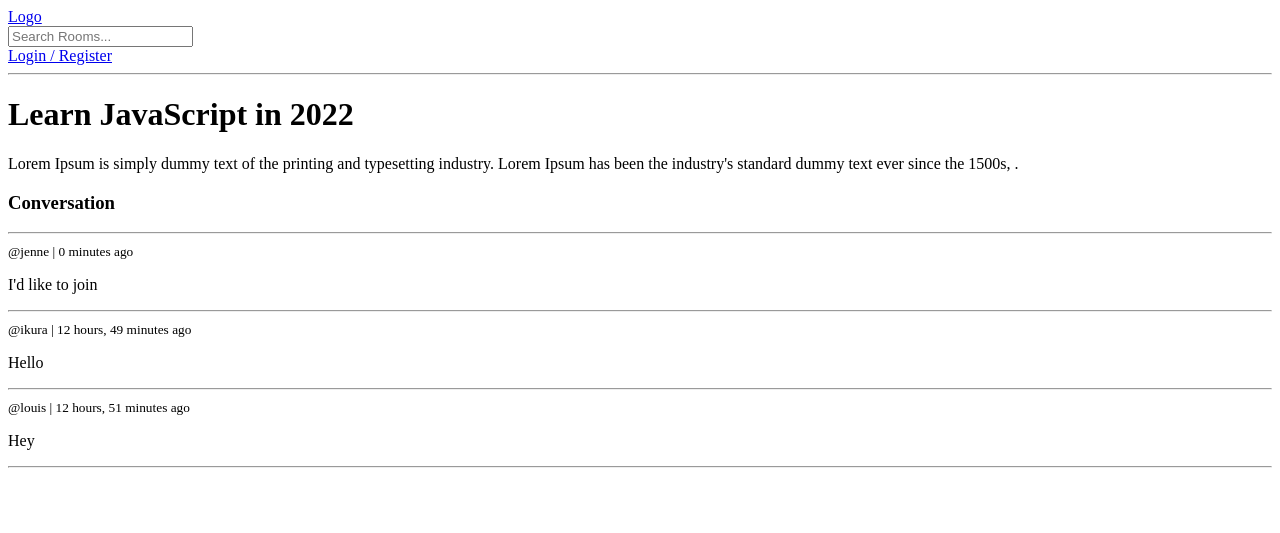
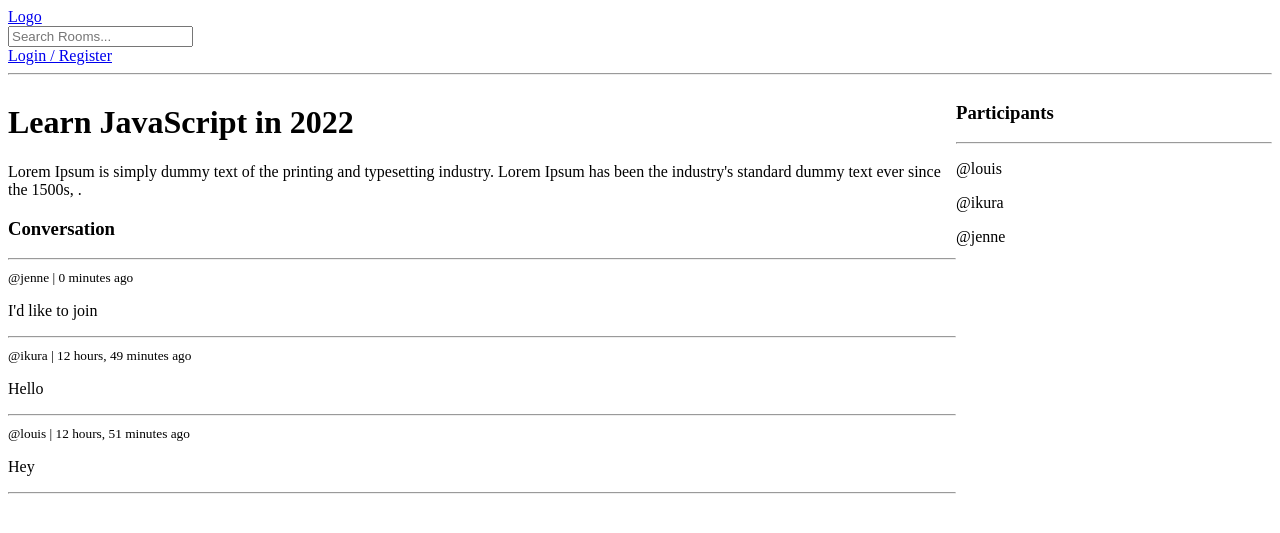
Before and after one commit to louiskwt/studybuddy, a Django app: page /room_page/1/ in a window 1280 px wide. Shown: the top 533 px of the page. Run offline with Django 3.2, Linux system fonts and the light colour scheme; data comes from the database, SQL or seed files in the repository; both versions use the stored data as it was after the commit.

Commit message:
add participants to model and display participants in room

```diff
--- a/base/models.py
+++ b/base/models.py
@@ -16,7 +16,7 @@ class Room(models.Model):
     topic = models.ForeignKey(Topic, on_delete=models.SET_NULL, null=True)
     name = models.CharField(max_length=200)
     description = models.TextField(null=True, blank=True)
-    # participants =
+    participants = models.ManyToManyField(User, related_name='participants', blank=True)
     updated = models.DateTimeField(auto_now=True)
     created = models.DateTimeField(auto_now_add=True)
 
--- a/base/templates/base/room.html
+++ b/base/templates/base/room.html
@@ -1,7 +1,15 @@
 {% extends 'main.html' %}
 
 {% block body %}
+<style>
+    .room-container {
+        display: grid;
+        grid-template-columns: 3fr 1fr;
+    }
 
+</style>
+<div class="room-container">
+    <div>
         <h1>{{ room.name }}</h1>
 
         <p>{{room.description}}</p>
@@ -26,5 +34,17 @@
             </form>
         </div>
         {% endif %}
+    </div>
+    <div>
+        <h3>Participants</h3>
+        <hr>
+        {% for user in participants %}
+            <div>
+                <p>@{{user}}</p>
+            </div>
+        {% endfor %}
 
+    </div>
+
+</div>
 {% endblock body %}
--- a/base/views.py
+++ b/base/views.py
@@ -88,7 +88,7 @@ def home(request):
 def room(request, pk):
     room = Room.objects.get(id=pk)
     room_messages = room.message_set.all().order_by('-created')
-
+    participants = room.participants.all()
     if request.method == "POST":
         message = Message.objects.create(
             user=request.user,
@@ -97,7 +97,7 @@ def room(request, pk):
         )
         return redirect('room', pk=room.id) #reload the page
 
-    context= {'room': room, 'room_messages': room_messages}
+    context= {'room': room, 'room_messages': room_messages, 'participants': participants}
     return render(request, 'base/room.html', context)
 
 @login_required(login_url='login')
```
Also changed, not shown: base/migrations/0003_auto_20211117_0406.py (added), db.sqlite3. Lines whose indentation alone changed are shown as unchanged.
